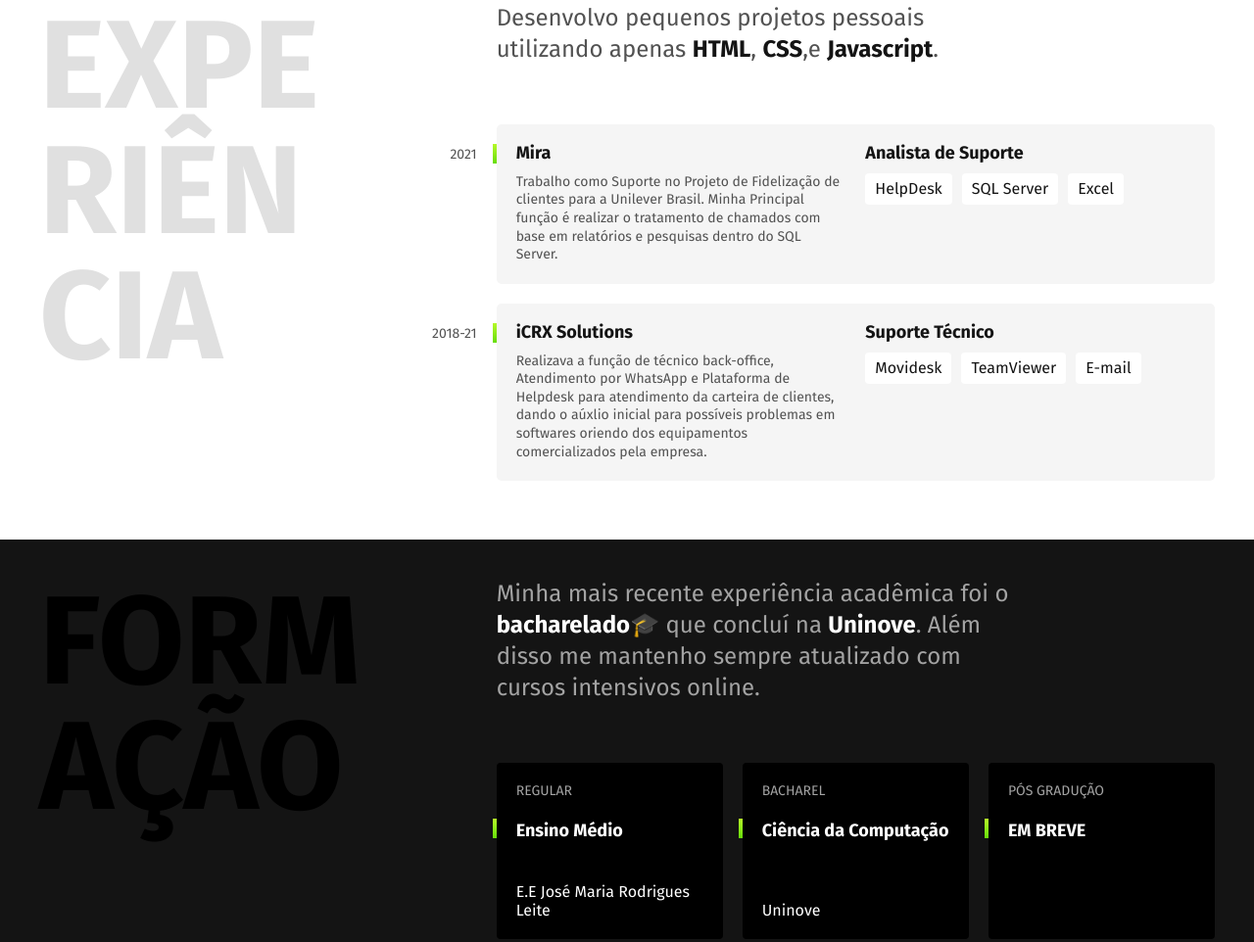
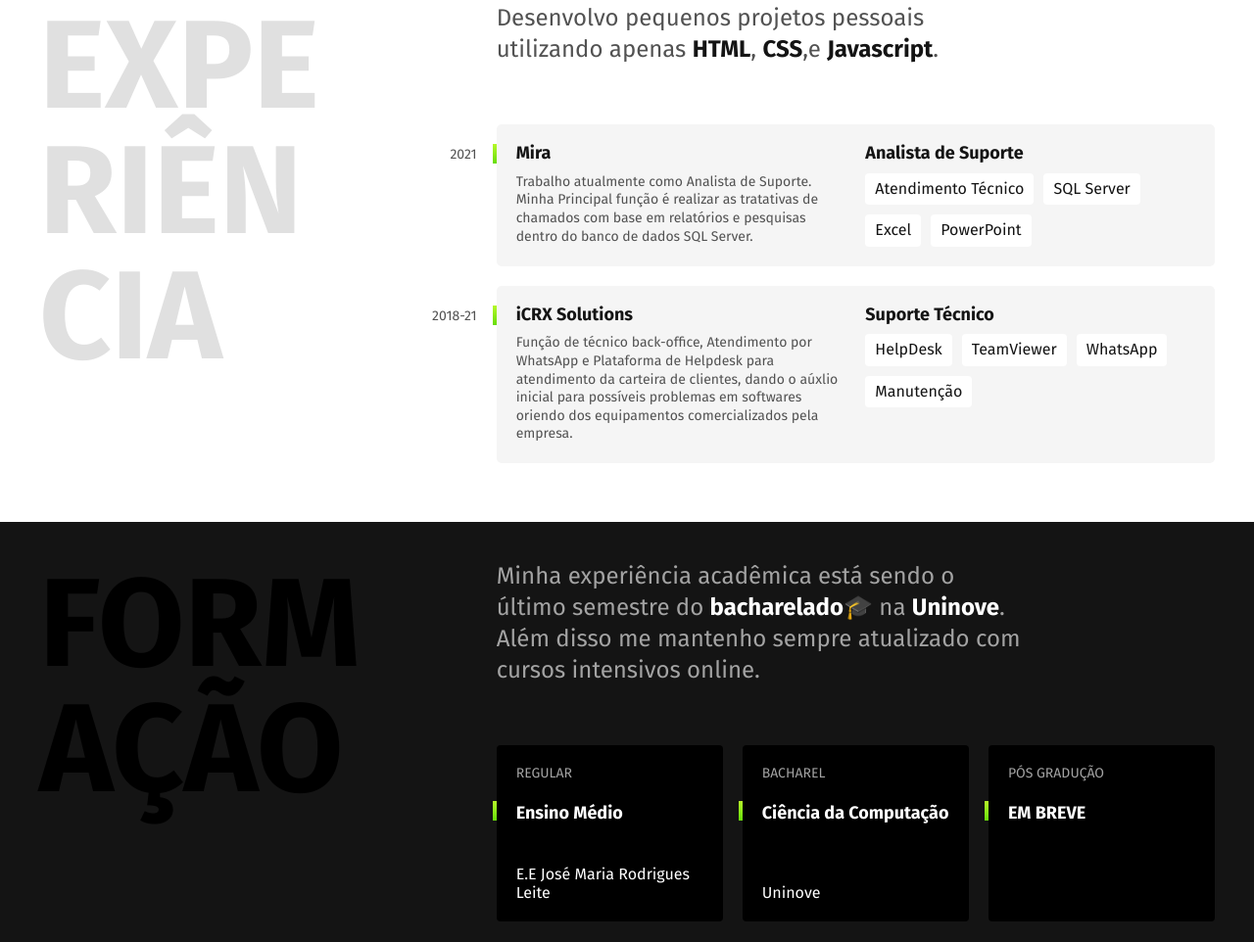
Before and after one commit to feliiperiz/feliiperiz.github.io, a plain HTML site: page index.html in a window 1280 px wide. Shown: the part 768-1730 px from the top of the page at 98% size. Drawn offline with Linux system fonts and the light colour scheme.

Commit message:
Alterações Simples

```diff
--- a/index.html
+++ b/index.html
@@ -6,7 +6,7 @@
   <meta charset="UTF-8">
   <meta name="viewport" content="width=device-width, initial-scale=1.0">
   <title>Felipe Rizzato - Desenvolvedor</title>
-  <meta name="description" content="Desenvolvedor Front End & UX/UI Designer, Localizado em São Paulo.">
+  <meta name="description" content="Desenvolvedor Front End, Localizado em São Paulo.">
   <link rel="stylesheet" href="./css/style.min.css">
   <link rel="preconnect" href="https://fonts.googleapis.com">
   <link rel="preconnect" href="https://fonts.gstatic.com" crossorigin>
@@ -44,11 +44,12 @@
         <span class="empresa-ano">2021</span>
         <h3 class="empresa-titulo">Mira</h3>
         <span class="empresa-titulo">Analista de Suporte</span>
-        <p class="empresa-texto">Trabalho como Suporte no Projeto de Fidelização de clientes para a Unilever Brasil. Minha Principal função é realizar o tratamento de chamados com base em relatórios e pesquisas dentro do SQL Server.</p>
+        <p class="empresa-texto">Trabalho atualmente como Analista de Suporte. Minha Principal função é realizar as tratativas de chamados com base em relatórios e pesquisas dentro do banco de dados SQL Server.</p>
         <ul class="empresa-habilidades">
-          <li>HelpDesk</li>
+          <li>Atendimento Técnico</li>
           <li>SQL Server</li>
           <li>Excel</li>
+          <li>PowerPoint</li>
         </ul>
       </div>
 
@@ -56,11 +57,12 @@
         <span class="empresa-ano">2018-21</span>
         <h3 class="empresa-titulo">iCRX Solutions</h3>
         <span class="empresa-titulo">Suporte Técnico</span>
-        <p class="empresa-texto">Realizava a função de técnico back-office, Atendimento por WhatsApp e Plataforma de Helpdesk para atendimento da carteira de clientes, dando o aúxlio inicial para possíveis problemas em softwares oriendo dos equipamentos comercializados pela empresa.</p>
+        <p class="empresa-texto">Função de técnico back-office, Atendimento por WhatsApp e Plataforma de Helpdesk para atendimento da carteira de clientes, dando o aúxlio inicial para possíveis problemas em softwares oriendo dos equipamentos comercializados pela empresa.</p>
         <ul class="empresa-habilidades">
-          <li>Movidesk</li>
+          <li>HelpDesk</li>
           <li>TeamViewer</li>
-          <li>E-mail</li>
+          <li>WhatsApp</li>
+          <li>Manutenção</li>
         </ul>
       </div>
     </div>
@@ -72,7 +74,7 @@
 
       <div>
         <p class="formacao-texto">
-          Minha mais recente experiência acadêmica foi o <strong>bacharelado</strong>🎓 que concluí na <strong>Uninove</strong>. Além disso me mantenho sempre atualizado com cursos intensivos online.
+          Minha experiência acadêmica está sendo o último semestre do <strong>bacharelado</strong>🎓 na <strong>Uninove</strong>. Além disso me mantenho sempre atualizado com cursos intensivos online.
         </p>
 
         <ul class="faculdade-lista">
@@ -101,6 +103,8 @@
             <ul>
               <li>Iniciante em Programação <span>80h</span></li>
               <li>HTML e CSS para Iniciantes <span>23h</span></li>
+              <li>CSS Flexbox <span>6h</span></li>
+              <li>CSS Grid Layout <span>10h</span></li>
             </ul>
           </div>
 
```
